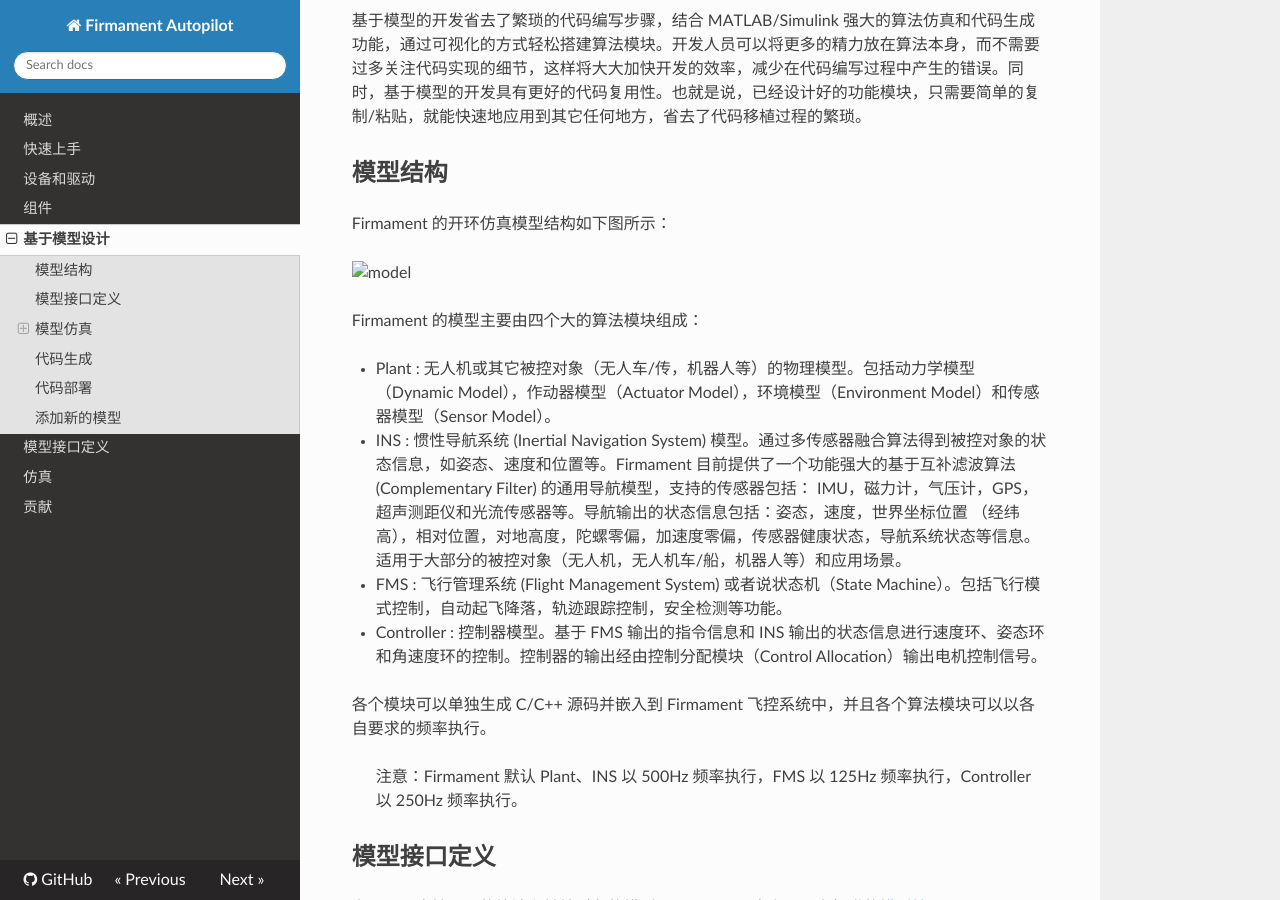
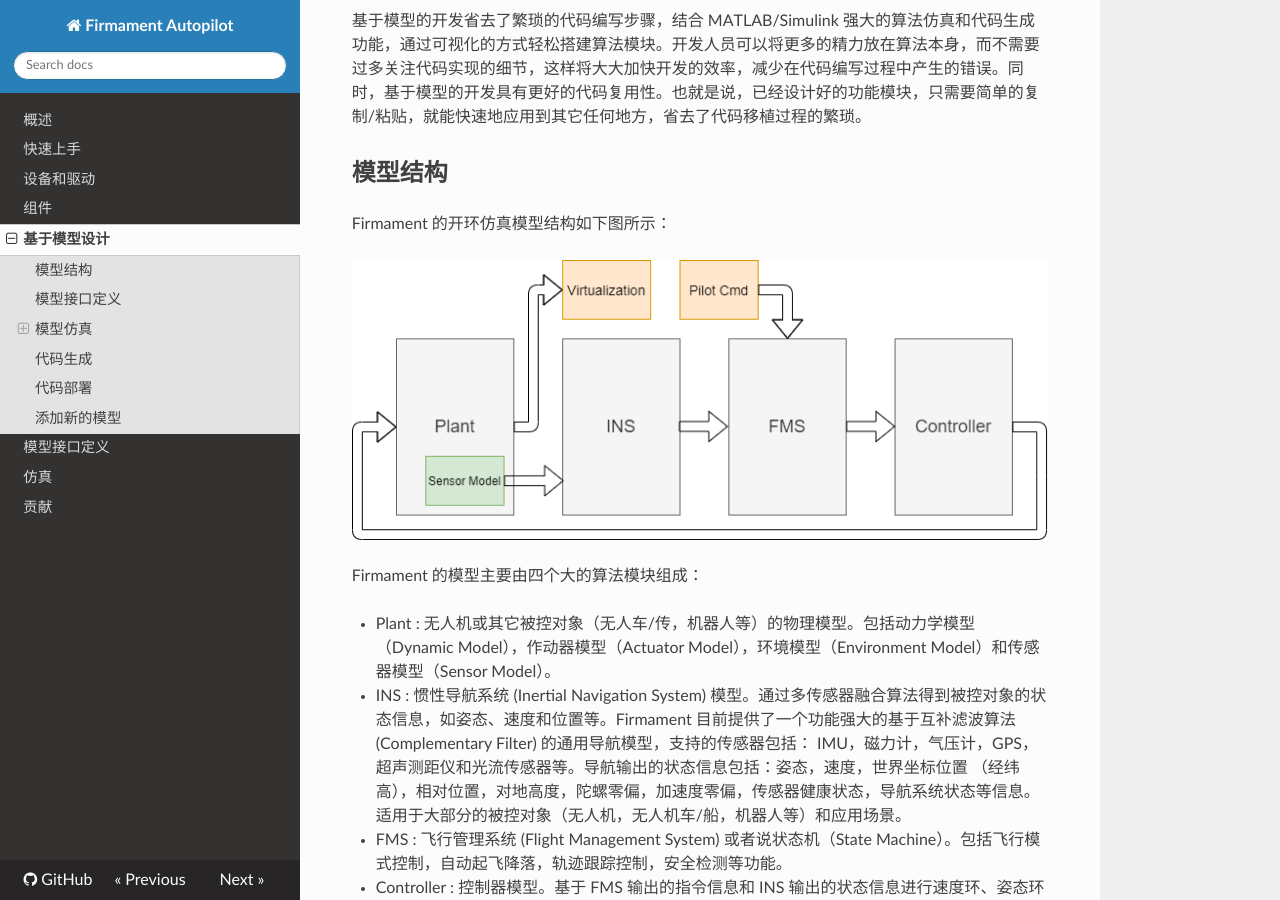
Before and after one commit to hcx19971201/doc_src, an MkDocs documentation site: the page built from docs/mbd.md, in a window 1280 px wide and 900 px high, scrolled down 303 px. Built offline with MkDocs 1.6.1, drawn with Linux system fonts in a browser that asks for light colours; nearby versions of some CDN libraries.

Commit message:
Update mbd.md

```diff
--- a/docs/mbd.md
+++ b/docs/mbd.md
@@ -7,7 +7,7 @@
 
 Firmament 的开环仿真模型结构如下图所示：
 
-![model](img\model.png)
+![model](img/model.png)
 
 Firmament 的模型主要由四个大的算法模块组成：
 
```
